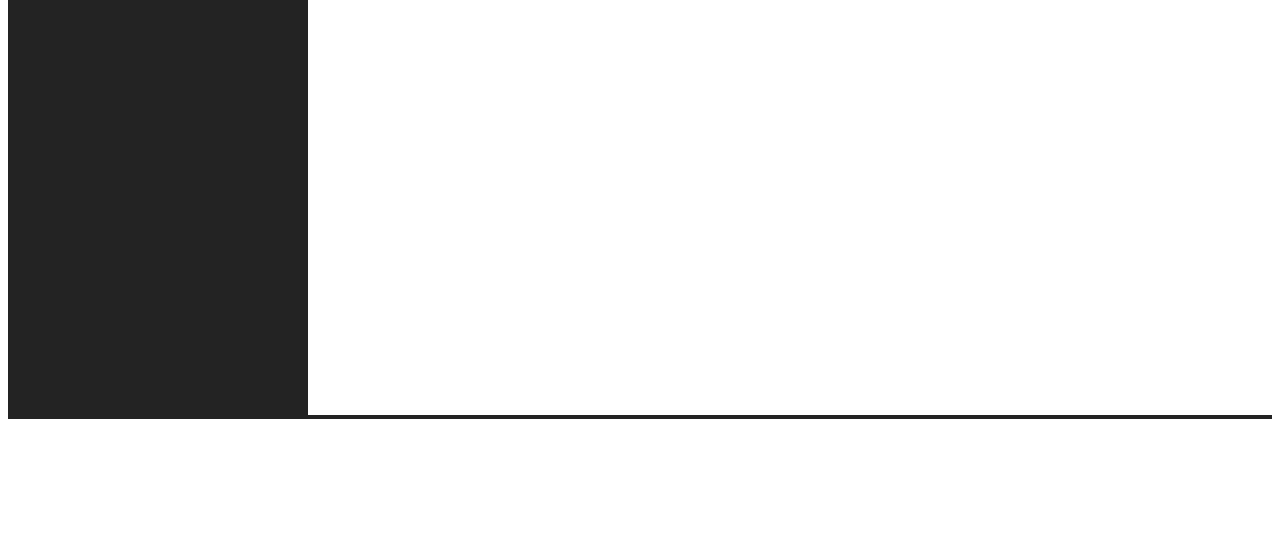
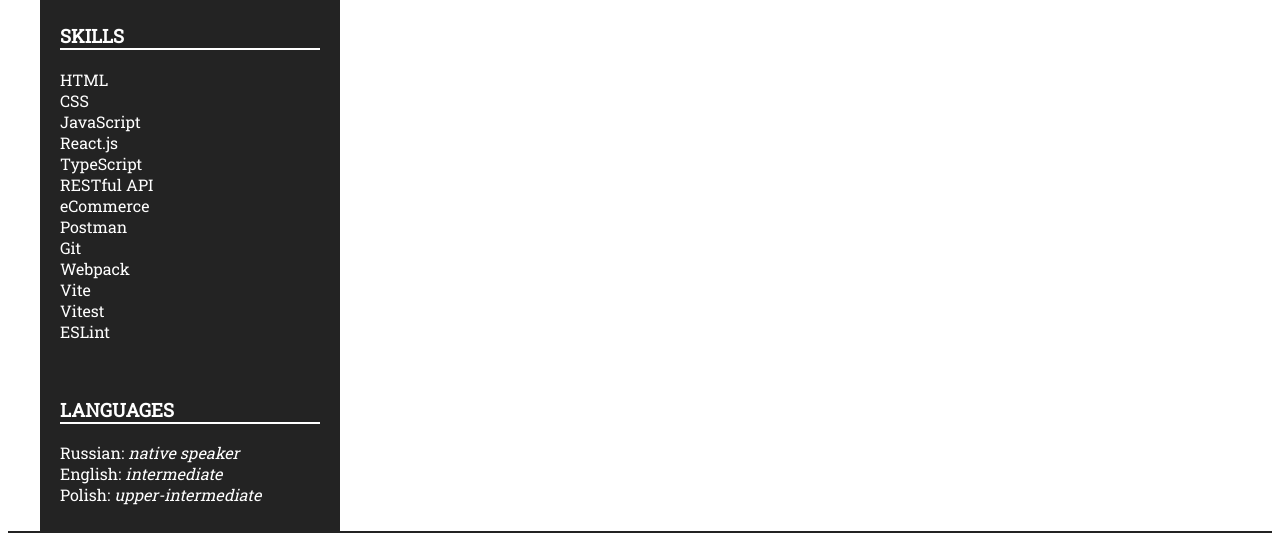
Before and after one commit to juliakocur/cv, a plain HTML site: page index.html in a window 1280 px wide. Shown: the part 650-1191 px from the top of the page. Before the commit the page ends 1077 px from the top, so only its background shows below. Drawn offline with Linux system fonts and the light colour scheme.

Commit message:
feat: add information to the left side

```diff
--- a/index.html
+++ b/index.html
@@ -28,6 +28,38 @@
         <div class="section" id="profile">
             <section class="left-side">
                 <img class="photo" src="assets/photo.jpeg" alt="photo">
+                <section class="section" id="contacts">
+                    <h3 class="left-header">CONTACTS</h3>
+                    <a href="https://www.mail.com/">e-mail: <i>juliakocur@mail.com</i></a><br>
+                    <a href="https://github.com/juliakocur">GitHub: <i>juliakocur</i></a><br>
+                    <a href="https://telegram.me/juliakocur">Telegram: <i>juliakocur</i></a><br>
+                </section>
+                <section class="section" id="skills">
+                    <h3 class="left-header">SKILLS</h3>
+                    <ul class="skills">
+                        <li class="tech-skill">HTML</li>
+                        <li class="tech-skill">CSS</li>
+                        <li class="tech-skill">JavaScript</li>
+                        <li class="tech-skill">React.js</li>
+                        <li class="tech-skill">TypeScript</li>
+                        <li class="tech-skill">RESTful API</li>
+                        <li class="tech-skill">eCommerce</li>
+                        <li class="tech-skill">Postman</li>
+                        <li class="tech-skill">Git</li>
+                        <li class="tech-skill">Webpack</li>
+                        <li class="tech-skill">Vite</li>
+                        <li class="tech-skill">Vitest</li>
+                        <li class="tech-skill">ESLint</li>
+                    </ul>
+                </section>
+                <section class="section" id="languages">
+                    <h3 class="left-header">LANGUAGES</h3>
+                    <ul class="langages-list">
+                        <li>Russian: <i>native speaker</i></li>
+                        <li>English: <i>intermediate</i></li>
+                        <li>Polish: <i>upper-intermediate</i></li>
+                    </ul>
+                </section>
             </section>
             <section class="right-side"></section>
         </div>
--- a/style.css
+++ b/style.css
@@ -1,15 +1,16 @@
 body {
     font-family: 'Roboto Slab', serif;
+    display: flex;
+    flex-direction: column;
+    justify-content: space-between;
 }
 
 * {
     box-sizing: border-box;
 }
 
-body {
-    display: flex;
-    flex-direction: column;
-    justify-content: space-between;
+HTML {
+    scroll-behavior: smooth;
 }
 
 ul {
@@ -21,13 +22,23 @@
 }
 
 .container {
-    max-width: 1440px;
+    max-width: 1200px;
     margin: 0px auto;
 }
 
+.section {
+    padding: 10px 20px;
+}
+
 header,
-footer {
-    border: 2px #232323 solid;
+main {
+    border-bottom: 2px #232323 solid;
+}
+
+.nav-list,
+.skills,
+.langages-list {
+    padding: 0;
 }
 
 .nav-list {
@@ -57,13 +68,24 @@
 }
 
 .section {
-    max-width: 1440px;
+    max-width: 1200px;
     margin: 0px auto;
 }
 
-/* .nav-item {
-    min-width: 130px;
-    background-color: #232323;
-    padding: 10px;
-    border-radius: 5px;
-} */
+.left-side,
+.left-side a {
+    color: white;
+}
+
+.left-side a:hover {
+    border-bottom: 2px white solid;
+}
+
+#profile {
+    display: flex;
+    padding: 0;
+}
+
+.left-header {
+    border-bottom: 2px white solid;
+}
```
